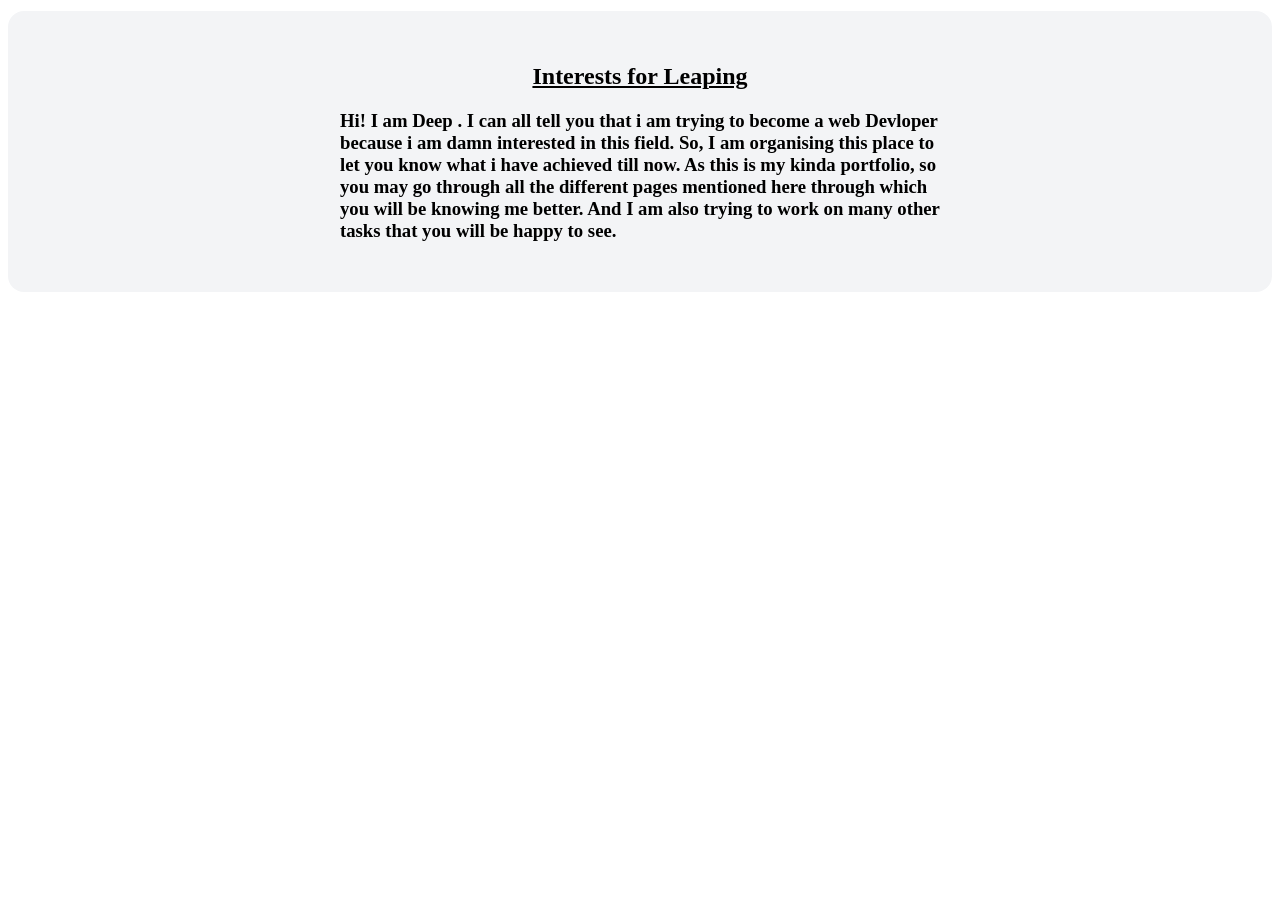
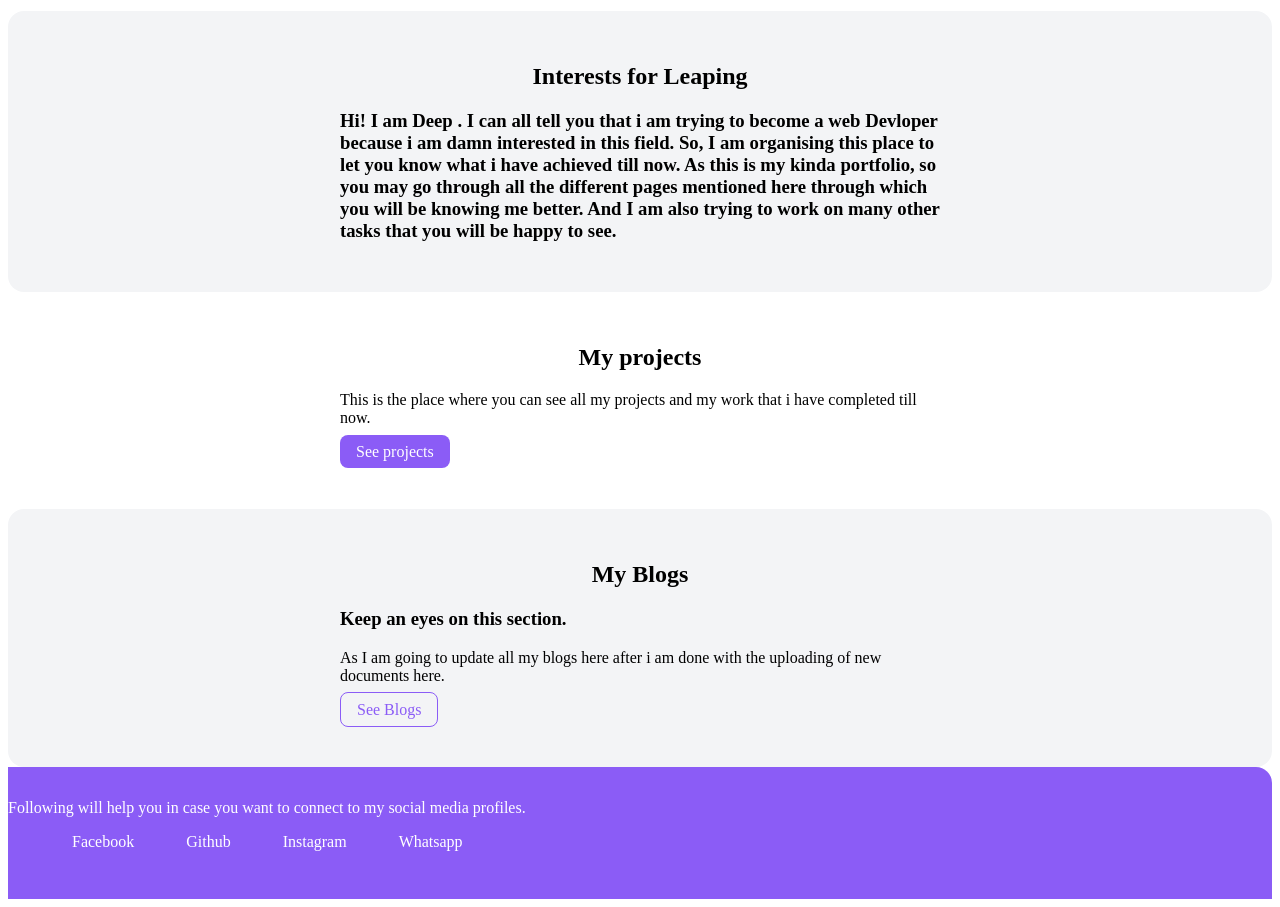
Before and after one commit to djkumar143/My-Student-Portfolio, a plain HTML site: page index.html in a window 1280 px wide. Shown: the part 586-1493 px from the top of the page. Before the commit the page ends 886 px from the top, so only its background shows below. Drawn offline with Linux system fonts and the light colour scheme; a web font is replaced by a local one.

Commit message:
create projects.html

```diff
--- a/index.html
+++ b/index.html
@@ -14,10 +14,10 @@
         <div class="nav-brand">My Portfolio</div>
             <ul class="list-non-bullet nav-pills">
                 <li class="list-item-inline">
-                    <a class="link button-design link-active" href="/components.html">home</a>
+                    <a class="link button-design link-active" href="/">home</a>
                 </li>
                 <li class="list-item-inline">
-                    <a class="link button-design" href="/">product</a>
+                    <a class="link button-design" href="/projects.html">Projects</a>
                 </li>
                 <li class="list-item-inline">
                     <a class="link button-design" href="/">about</a>
@@ -32,10 +32,50 @@
 
     <section class="section off-white">
         <div class="container container-center">
-        <h1><u>  Interests for Leaping  </u></h1>
+        <h1>  Interests for Leaping </h1>
         <p><h3><b>Hi! I am Deep . I can all tell you that i am trying to become a web Devloper because i am damn interested in this field. So, I am organising this place to let you know what i have achieved till now. As this is my kinda portfolio, so you may go through all the different pages mentioned here through which you will be knowing me better. And I am also trying to work on many other tasks that you will be happy to see.</b></h3> </p>
     </div>
     </section>
+
+    <section class="section">
+        <div class="container container-center">
+        <h1>My projects</h1>
+        <p>This is the place where you can see all my projects and my work that i have completed till now. </p>
+
+        <p class="align-right"><a class="link link-primary" href="/">See projects</a></p>
+    </div>
+    </section>
+
+    <section class="section off-white">
+        <div class="container container-center">
+        <h1>  My Blogs </h1>
+        <p><h3><b>Keep an eyes on this section.</b></h3> </p>
+        <p>As I am going to update all my blogs here after i am done with the uploading of new documents here.</p>
+
+        <p class="align-right"><a class="link link-secondary" href="/">See Blogs</a></p>
+    </div>
+    </section>
+
+    <footer class="footer">
+        <div class="footer-header padding-left">Following will help you in case you want to connect to my social media profiles. </div>
+        <ul class="social-links list-non-bullet padding-top">
+            <li class="list-item-inline">
+                <a class="link design-two " href="https://www.facebook.com/djkumar143/">Facebook</a>
+            </li>
+            <li class="list-item-inline">
+                <a class="link design-two" href="https://github.com/djkumar143/">Github</a>
+            </li>
+            <li class="list-item-inline">
+                <a class="link design-two" href="https://www.instagram.com/dare_to_hug/">Instagram</a>
+            </li>
+            <li class="list-item-inline">
+                <a class="link design-two" href="https://wa.me/8825389240">Whatsapp</a>
+            </li>
+
+
+        </ul>
+    </footer>
+
 
 </body>
 
```
Also changed, not shown: projects.html (added, +12 -0 lines).
